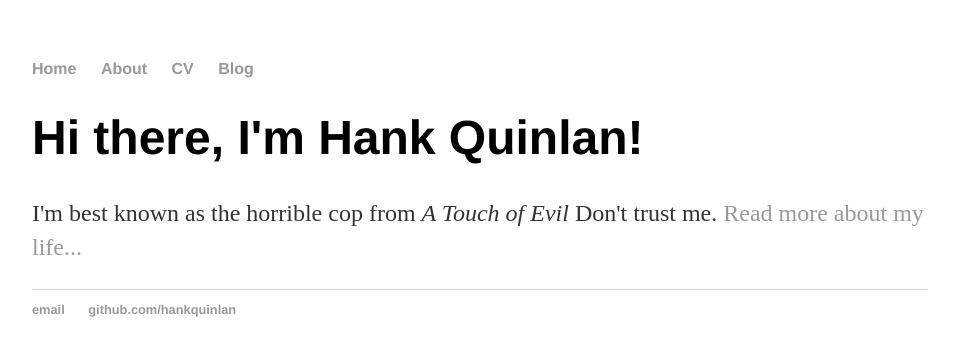
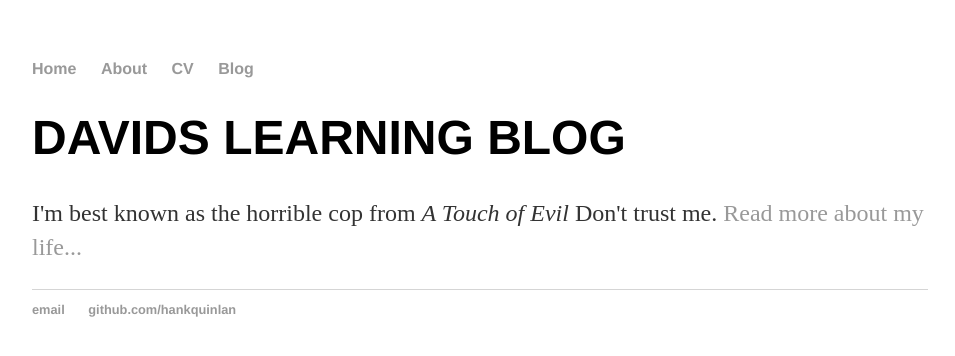
Before and after one commit to davida9441/davida9441.github.io, a Jekyll site: the page built from index.html, in a window 1280 px wide. Shown: the top 356 px of the page, without its empty margins (160-1115 px from the left). Built offline with Jekyll 4.4.1, drawn with Linux system fonts in a browser that asks for light colours; a file with an impossible date is left out.

Commit message:
Update index.html

```diff
--- a/index.html
+++ b/index.html
@@ -3,6 +3,6 @@ layout: default
 title: Hank Quinlan, Horrible Cop
 ---
 <div class="blurb">
-	<h1>Hi there, I'm Hank Quinlan!</h1>
+	<h1>DAVIDS LEARNING BLOG </h1>
 	<p>I'm best known as the horrible cop from <em>A Touch of Evil</em> Don't trust me. <a href="/about">Read more about my life...</a></p>
 </div><!-- /.blurb -->
```
